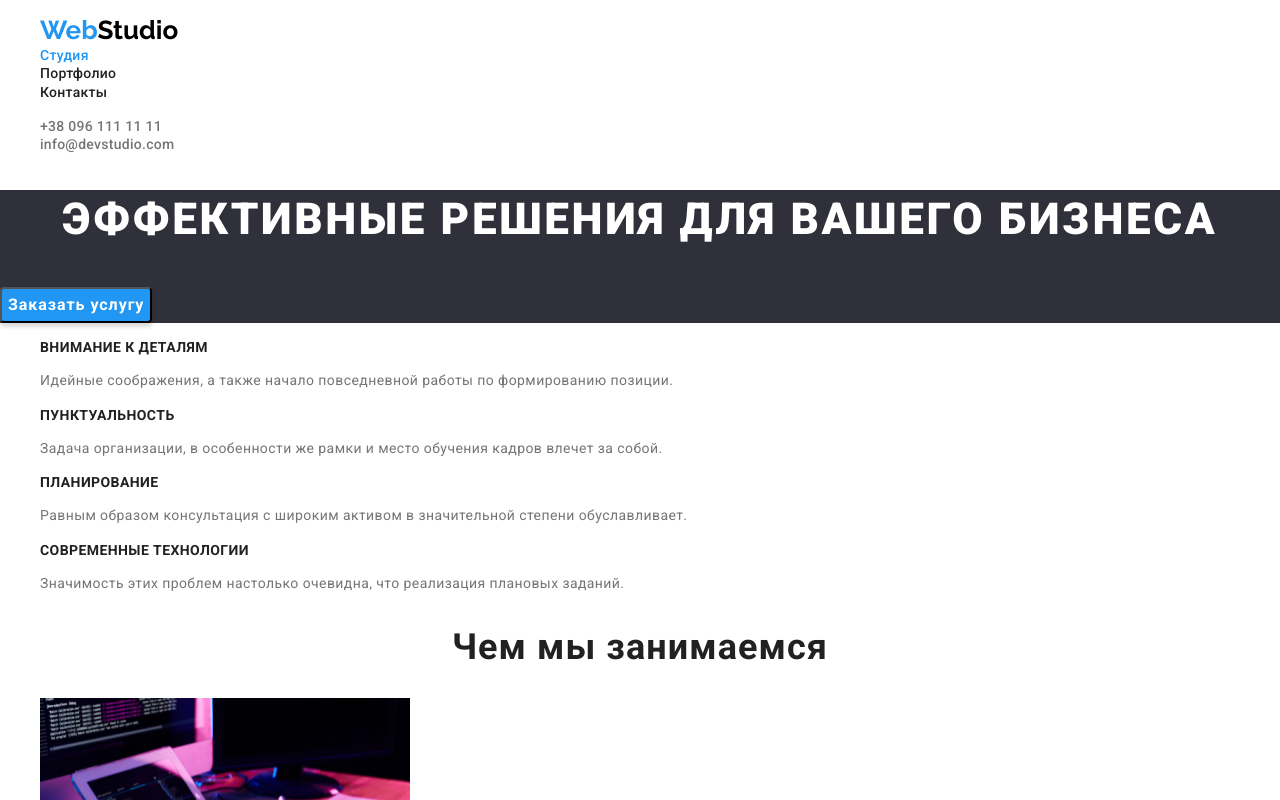
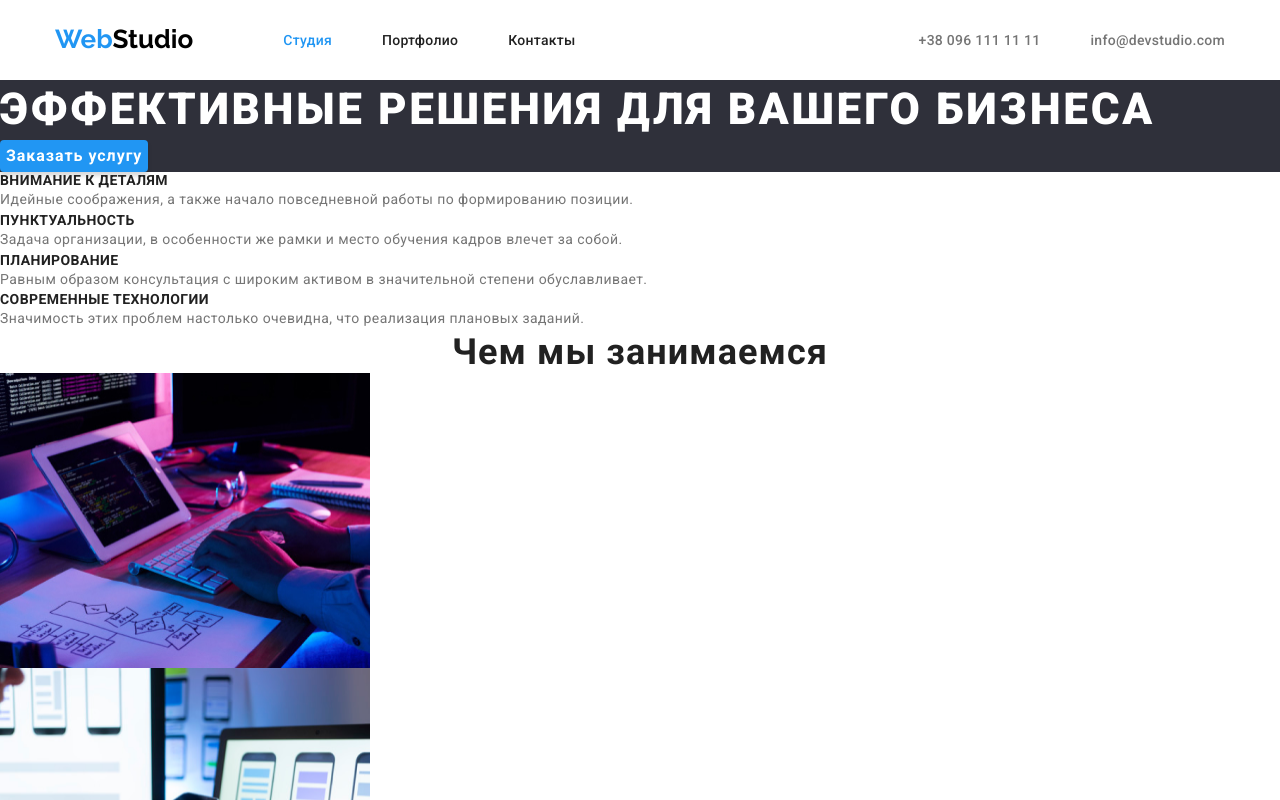
Before and after one commit to juliedevdes/goit-markup-hw-03, a plain HTML site: page index.html in a window 1280 px wide. Shown: the top 800 px of the page. Drawn offline with nearby package versions, Linux system fonts and the light colour scheme.

Commit message:
Header is done

```diff
--- a/css/styles.css
+++ b/css/styles.css
@@ -4,8 +4,46 @@
             --main-color: #212121;
             --second-color: #757575;
             --acent-color: #2196F3;
+            --background-color-dark: #2F303A;
+            --background-color-soft-gray: #F5F4FA;
+            --button-hover-color: #188CE8;
+            --white-font: #FFFFFF;
+            --black-logo: #000000;
+            ;
+        }
+
+        .visually-hidden {
+            position: absolute !important;
+            clip: rect(1px 1px 1px 1px);
+            /* IE6, IE7 */
+            clip: rect(1px, 1px, 1px, 1px);
+            padding: 0 !important;
+            border: 0 !important;
+            height: 1px !important;
+            width: 1px !important;
+            overflow: hidden;
         }
         /*--- отменить стили по умолчанию ----*/
+
+        h1,
+        h2,
+        h3,
+        h4,
+        h5,
+        h6,
+        p {
+            margin: 0;
+        }
+
+        ul,
+        ol {
+            margin: 0;
+            padding: 0;
+        }
+
+        img {
+            display: block;
+        }
 
         .general-adress {
             font-style: normal;
@@ -32,12 +70,38 @@
             font-size: 26px;
             line-height: 1, 19;
             color: var(--acent-color);
+            margin-right: 90px;
         }
         /* ========= STUDIO PAGE ========= */
         /* --- header --- */
 
+        .header {
+            padding-top: 25px;
+            padding-bottom: 25px;
+        }
+
+        .navigation {
+            display: flex;
+            align-items: center;
+        }
+
+        .menu:not(:last-child) {
+            margin-right: 50px;
+        }
+
+        .container {
+            width: 1200px;
+            margin: 0 auto;
+            padding-left: 15px;
+            padding-right: 15px;
+        }
+
         .logo-dark {
-            color: #000000;
+            color: var(--black-logo);
+        }
+
+        .contacts {
+            margin-left: auto;
         }
 
         .nav {
@@ -48,7 +112,9 @@
         }
 
         .nav:hover,
-        .nav:focus {
+        .nav:focus,
+        .upper-contacts:hover,
+        .upper-contacts:focus {
             color: var(--acent-color);
         }
 
@@ -60,11 +126,6 @@
             color: var(--second-color);
         }
 
-        .upper-contacts:hover,
-        .upper-contacts:focus {
-            color: var(--acent-color);
-        }
-
         .current {
             color: var(--acent-color);
         }
@@ -72,7 +133,7 @@
         /* --- hero ---*/
 
         .hero {
-            background-color: #2F303A;
+            background-color: var(--background-color-dark);
         }
 
         .hero-h1 {
@@ -82,7 +143,8 @@
             text-align: center;
             letter-spacing: 0.06em;
             text-transform: uppercase;
-            color: #ffffff;
+            color: var(--white-font);
+            display: flex;
         }
 
         .hero-button {
@@ -97,15 +159,17 @@
             align-items: center;
             text-align: center;
             letter-spacing: 0.06em;
-            color: #FFFFFF;
-            cursor: pointer
+            color: var(--white-font);
+            cursor: pointer;
+            border: 0px;
         }
 
         .hero-button:hover,
         .hero-button:focus {
-            background: #188CE8;
+            background: var(--button-hover-color);
             box-shadow: 0px 4px 4px rgba(0, 0, 0, 0.15);
             border-radius: 4px;
+            border: 0px;
         }
         /* --- features --- */
 
@@ -134,6 +198,10 @@
         }
         /* --- team--- */
 
+        .team {
+            background-color: var(--background-color-soft-gray);
+        }
+
         .card-header {
             font-weight: 500;
             font-size: 16px;
@@ -150,18 +218,18 @@
         /* --- footer --- */
 
         .logo-light {
-            color: #ffffff;
+            color: var(--white-font);
         }
 
         .footer {
-            background-color: #2F303A;
+            background-color: var(--background-color-dark);
         }
 
         .address {
             font-size: 14px;
             line-height: 1.71;
             letter-spacing: 0.03em;
-            color: #ffffff;
+            color: var(--white-font);
         }
 
         .bottom-contacts {
@@ -193,17 +261,19 @@
             text-align: center;
             letter-spacing: 0.03em;
             color: var(--main-color);
-            background-color: #F5F4FA;
+            background-color: var(--background-color-soft-gray);
             border-radius: 4px;
-            cursor: pointer
+            cursor: pointer;
+            border: 0px;
         }
 
         .filter-button:hover,
         .filter-button:focus {
             background-color: var(--acent-color);
-            color: #ffffff;
+            color: var(--white-font);
             box-shadow: 0px 3px 1px rgba(0, 0, 0, 0.1), 0px 1px 2px rgba(0, 0, 0, 0.08), 0px 2px 2px rgba(0, 0, 0, 0.12);
             border-radius: 4px;
+            border: 0px;
         }
 
         .address:focus,
--- a/index.html
+++ b/index.html
@@ -13,19 +13,23 @@
 </head>
 
 <body>
-    <header>
-        <nav>
-            <ul class="list">
-                <li><a class="logo link" lang="en" href="./index.html">Web<span class="logo-dark">Studio</span></a></li>
-                <li><a class="link current nav" href="./index.html">Студия</a></li>
-                <li><a class="link nav" href="./portfolio.html">Портфолио</a></li>
-                <li><a class="link nav" href="">Контакты</a></li>
+    <header class="header">
+        <div class="container navigation">
+            <nav>
+                <ul class="list navigation">
+                    <li><a class="logo link" lang="en" href="./index.html">Web<span class="logo-dark">Studio</span></a></li>
+                    <li class="menu"><a class="link current nav" href="./index.html">Студия</a></li>
+                    <li class="menu"><a class="link nav" href="./portfolio.html">Портфолио</a></li>
+                    <li class="menu"><a class="link nav" href="">Контакты</a></li>
+                </ul>
+            </nav>
+            <ul class="list navigation contacts">
+                <li class="menu"><a class="link upper-contacts" href="tel:+380961111111">+38 096 111 11 11</a></li>
+                <li class="menu"><a class="link upper-contacts" href="mailto:info@devstudio.com">info@devstudio.com</a></li>
             </ul>
-        </nav>
-        <ul class="list">
-            <li><a class="link upper-contacts" href="tel:+380961111111">+38 096 111 11 11</a></li>
-            <li><a class="link upper-contacts" href="mailto:info@devstudio.com">info@devstudio.com</a></li>
-        </ul>
+
+        </div>
+
     </header>
 
     <main>
@@ -36,7 +40,7 @@
         </section>
         <!--FEATURES-->
         <section class="features">
-            <h2 hidden>Наши преимущества</h2>
+            <h2 class="visually-hidden">Наши преимущества</h2>
             <ul class="list">
                 <li>
                     <h3 class="features-header">Внимание к деталям</h3>
@@ -65,7 +69,7 @@
                 <li><img src="./images/box_3.jpg" alt="человек смотрит в планшет с палитрой оттенков радуги" width="370" height="295"></li>
             </ul>
         </section>
-        <section>
+        <section class="team">
             <!--TEAM-->
             <h2 class="header-section">Наша команда</h2>
             <ul class="list">
```
Also changed, not shown: portfolio.html (+1 -1 lines).
